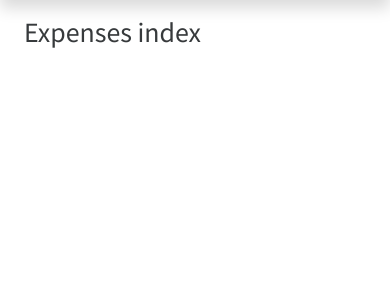
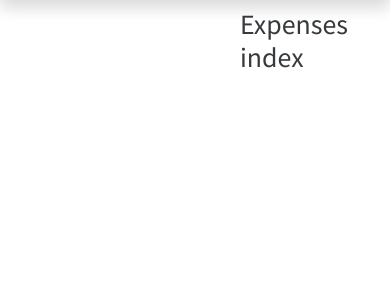
Before and after one commit to ajo01/SaveSavvy, a Django app: page / in a window 390 px wide. Shown: the part 48-348 px from the top of the page. Run offline with Django 3.2, Linux system fonts and the light colour scheme; some libraries are stand-ins or nearby versions.

Commit message:
fixed margin issue with main base.html

```diff
--- a/expensesmanager/templates/base.html
+++ b/expensesmanager/templates/base.html
@@ -37,8 +37,11 @@
     <div class="container-fluid">
       <div class="row">
         {% include 'partials/_sidebar.html'%}
-        <main role="main" class="col-md-9 ml-sm-auto col-lg-10 pt-3 px-4">
-          {% block content %} {% endblock %}
+
+        <main role="main" class="px-5 py-2">
+          <div style="margin-left: 12rem">
+            {% block content %} {% endblock %}
+          </div>
         </main>
       </div>
     </div>
```
